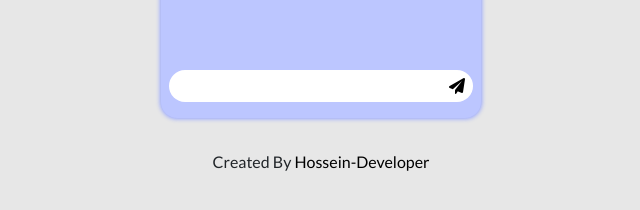
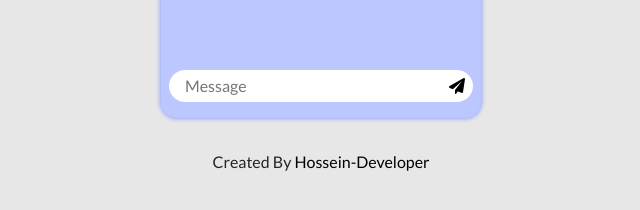
Before and after one commit to Hossein-Haghshenas/Simple-Chatroom, a plain HTML site: page index.html in a window 1280 px wide. Shown: the part 434-644 px from the top of the page, 319-959 px from the left. Drawn offline with nearby package versions, Linux system fonts and the light colour scheme; a script that the page names is missing.

Commit message:
Fix something

```diff
--- a/assets/js/app.js
+++ b/assets/js/app.js
@@ -1,16 +1,14 @@
-// Import the functions you need from the SDKs you need
+// Import the functions from the Firebase SDKs
 import { initializeApp } from "https://www.gstatic.com/firebasejs/9.6.8/firebase-app.js";
 import {
   getFirestore,
   collection,
   doc,
-  getDocs,
   setDoc,
   deleteDoc,
   Timestamp,
   onSnapshot,
   query,
-  where,
 } from "https://cdnjs.cloudflare.com/ajax/libs/firebase/9.6.8/firebase-firestore.min.js";
 
 //  web app's Firebase configuration
@@ -29,15 +27,4 @@ const app = initializeApp(firebaseConfig);
 const db = getFirestore(app);
 
 /* export libraries & information to other js files */
-export {
-  db,
-  collection,
-  doc,
-  getDocs,
-  setDoc,
-  deleteDoc,
-  Timestamp,
-  onSnapshot,
-  query,
-  where,
-};
+export { db, collection, doc, setDoc, deleteDoc, Timestamp, onSnapshot, query };
--- a/index.html
+++ b/index.html
@@ -62,7 +62,12 @@
         <!-- New Message -->
         <section class="new-message my-3 text-center">
           <form action="" class="position-relative">
-            <input type="text" id="message-input" required />
+            <input
+              type="text"
+              id="message-input"
+              placeholder="Message"
+              required
+            />
             <button
               type="submit"
               id="send-btn"
```
